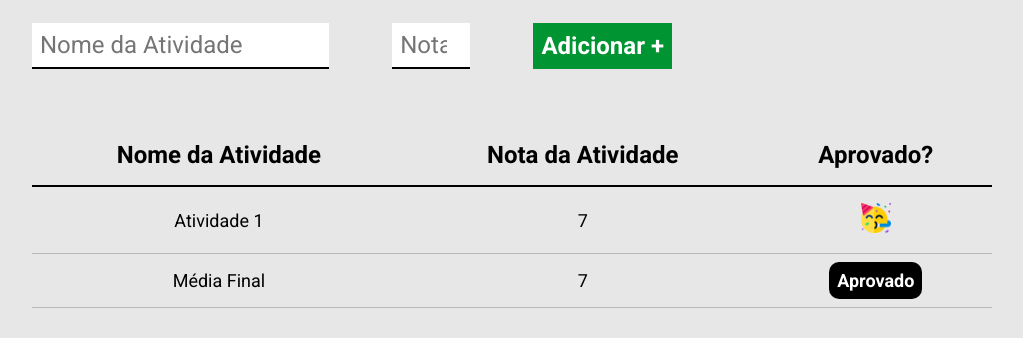
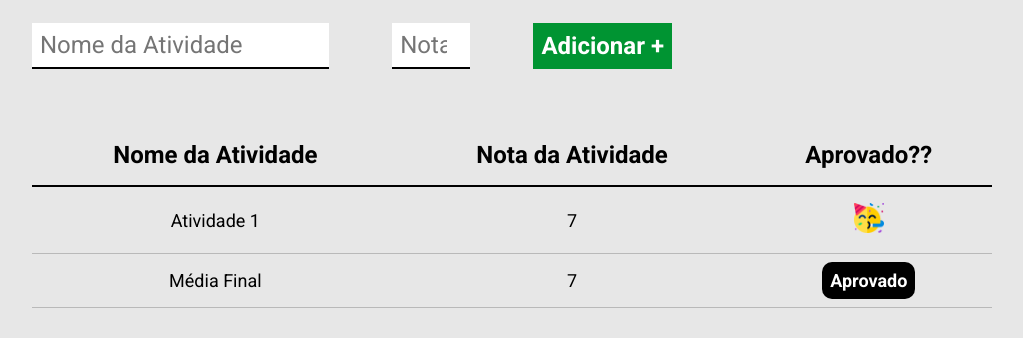
Before and after one commit to EdileyGomes/Cauculadora-de-medias, a plain HTML site: page index.html in a window 1280 px wide. Shown: the part 164-502 px from the top of the page, without its empty margins (128-1151 px from the left). Drawn offline with Linux system fonts and the light colour scheme.

Commit message:
Update index.html

```diff
--- a/index.html
+++ b/index.html
@@ -30,7 +30,7 @@
                         Nota da Atividade
                     </th>
                     <th>
-                        Aprovado?
+                        Aprovado??
                     </th>
                 </tr>
             </thead>
```
